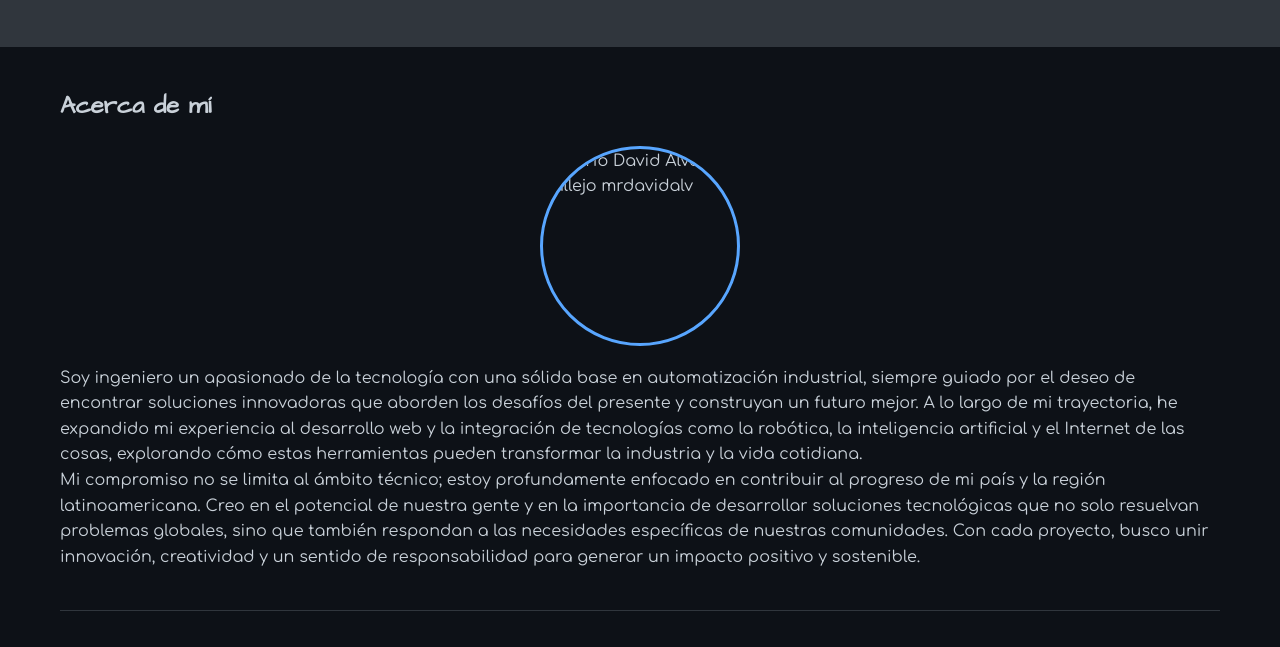
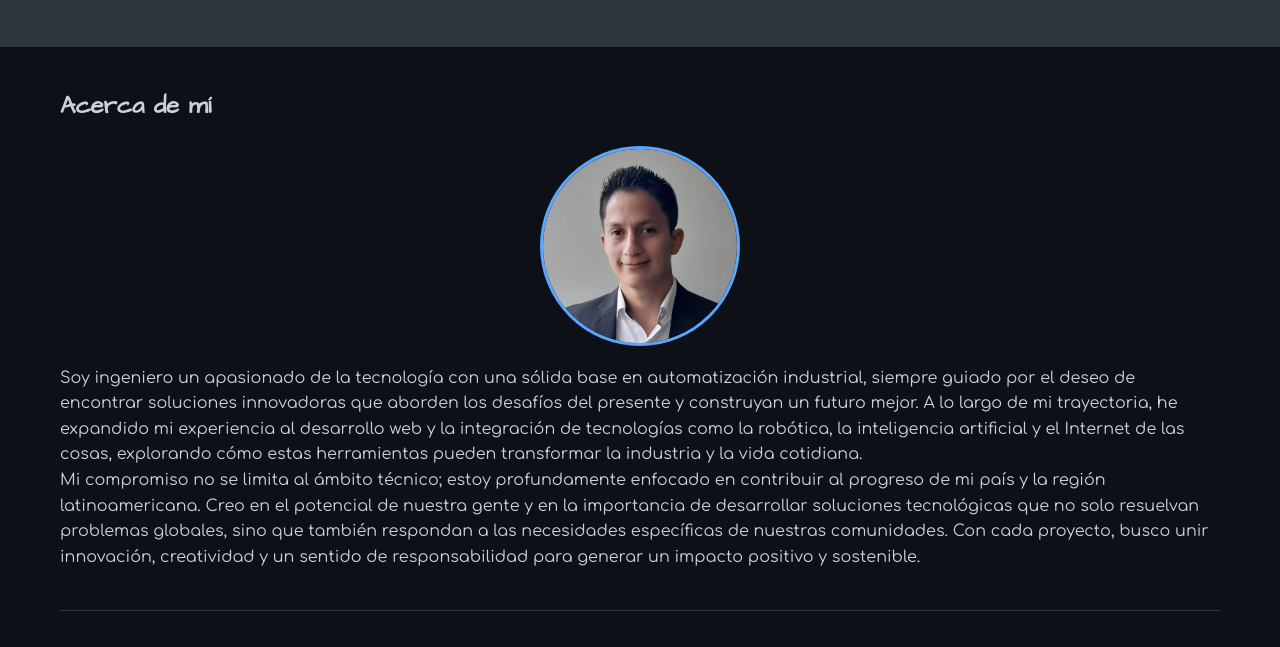
Before and after one commit to MrDavidAlv/MrDavidAlv, a plain HTML site: page index.html in a window 1280 px wide. Shown: the part 153-800 px from the top of the page. Drawn offline with nearby package versions, Linux system fonts and the light colour scheme.

Commit message:
Actualizar index.html

```diff
--- a/index.html
+++ b/index.html
@@ -19,7 +19,7 @@
     <main class="container">
         <section id="about">
             <h2>Acerca de mí</h2>
-            <img src="./DavidAlvrez.png" alt="Mario David Álvarez Vallejo mrdavidalv" class="profile-image">
+            <img src="./DavidAlvarez.png" alt="Mario David Álvarez Vallejo mrdavidalv" class="profile-image">
             <p>
 Soy ingeniero un apasionado de la tecnología con una sólida base en automatización industrial, siempre guiado por el deseo de encontrar soluciones innovadoras que aborden los desafíos del presente y construyan un futuro mejor. A lo largo de mi trayectoria, he expandido mi experiencia al desarrollo web y la integración de tecnologías como la robótica, la inteligencia artificial y el Internet de las cosas, explorando cómo estas herramientas pueden transformar la industria y la vida cotidiana.
 <br/>
```
